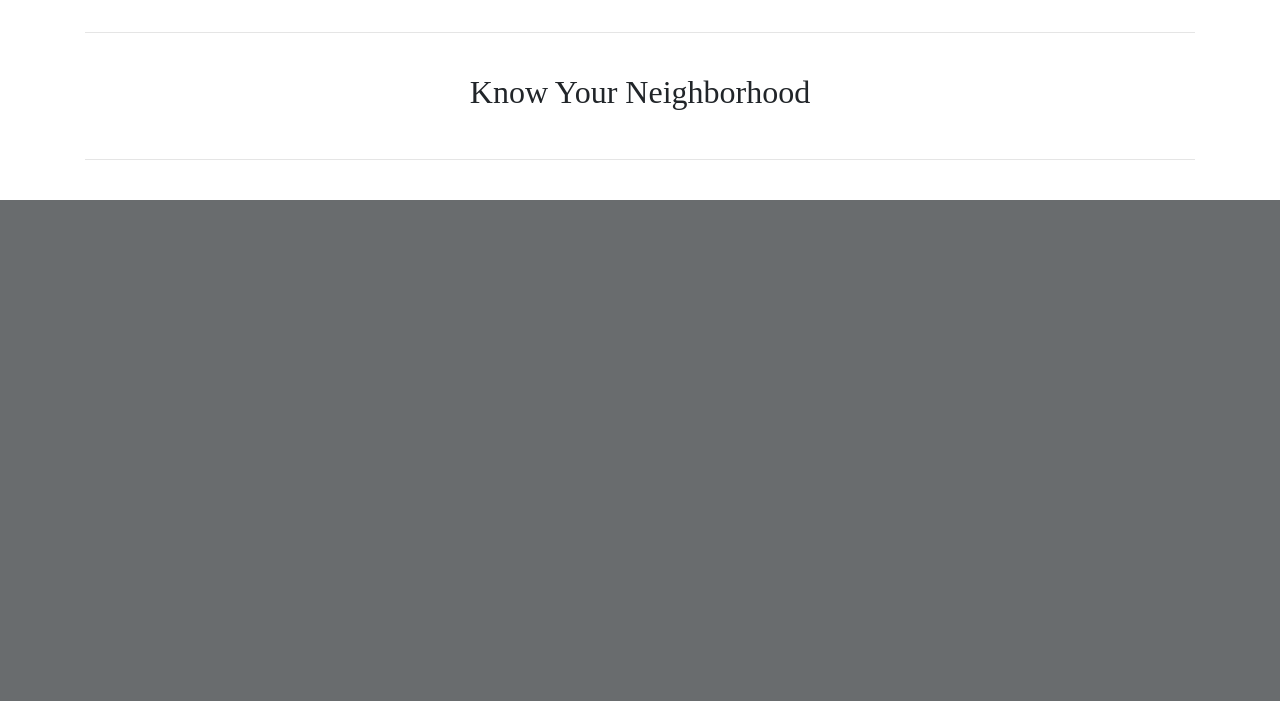
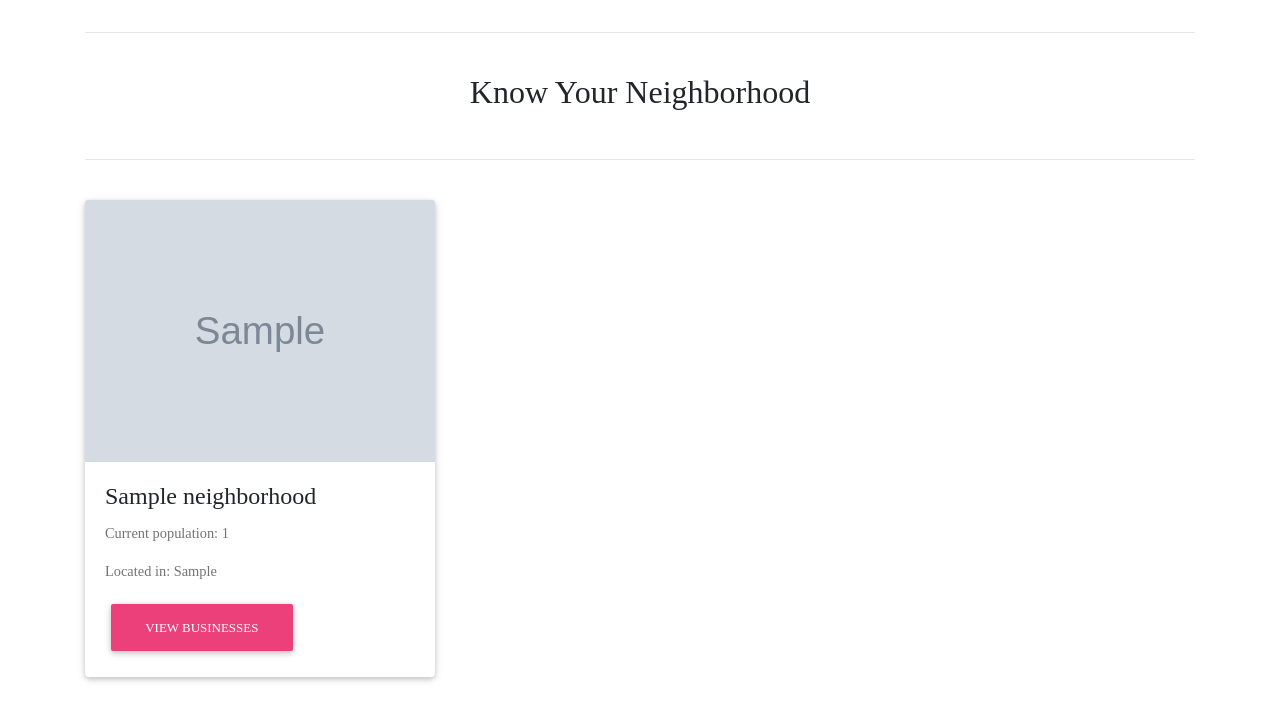
Before and after one commit to apwao/neighborhood, a Django app: page / in a window 1280 px wide. Shown: the part 1034-1735 px from the top of the page. Before the commit the page ends 1234 px from the top, so only its background shows below. Run offline with Django 3.2, Linux system fonts and the light colour scheme; tables that the repository leaves empty hold one stand-in row (values such as "Sample post"); grey boxes marked "Sample" are stand-in pictures; some libraries are stand-ins or nearby versions.

```diff
--- a/estate/templates/homepage.html
+++ b/estate/templates/homepage.html
@@ -39,11 +39,15 @@
 			  </a>
       </li>
       <li class="nav-item">
+        <a class="nav-link" href="/accounts/login/">Join Neighborhood Chat</a>
+      </li>
+			<li class="nav-item">
 			  <a class="nav-link" href="/accounts/register/">Sign Up</a>
 			</li>
 			<li class="nav-item">
 			  <a class="nav-link" href="/accounts/login/">Sign In</a>
       </li>
+
 
 		  </ul>
 		  <!-- Links -->
@@ -131,8 +135,10 @@
         <hr>
         <br>
         <div class='row'>
+			{% for hood in neighborhoods %}
+			<div class="col-md-4">
 				<div class="card">
-                {% for hood in neighborhood %}
+
 					<!-- Card image -->
 					<div class="view overlay">
 						<img class="card-img-top" src="{{hood.view_image.url}}">
@@ -148,14 +154,17 @@
 						<h4 class="card-title" class="pink-text">{{hood.name}}</h4>
 						<!-- Text -->
 						<p class="card-text">Current population: {{hood.population}}</p>
-                    <p class="card-text">Located at: {{hood.location}}</p>
+						<p class="card-text">Located in: {{hood.location}}</p>
 						<!-- Button -->
-                    <a href="#" class="btn btn-pink">View Businesses</a>
+						<a href="{% url 'view_businesses' hood.id %}" class="btn btn-pink">View Businesses</a>
 
 					</div>
 
 					</div>
+					<br>
 					<!-- Card -->
+
+				</div>
 				{% endfor %}
             </div>
 
```
Lines whose indentation alone changed are shown as unchanged.
